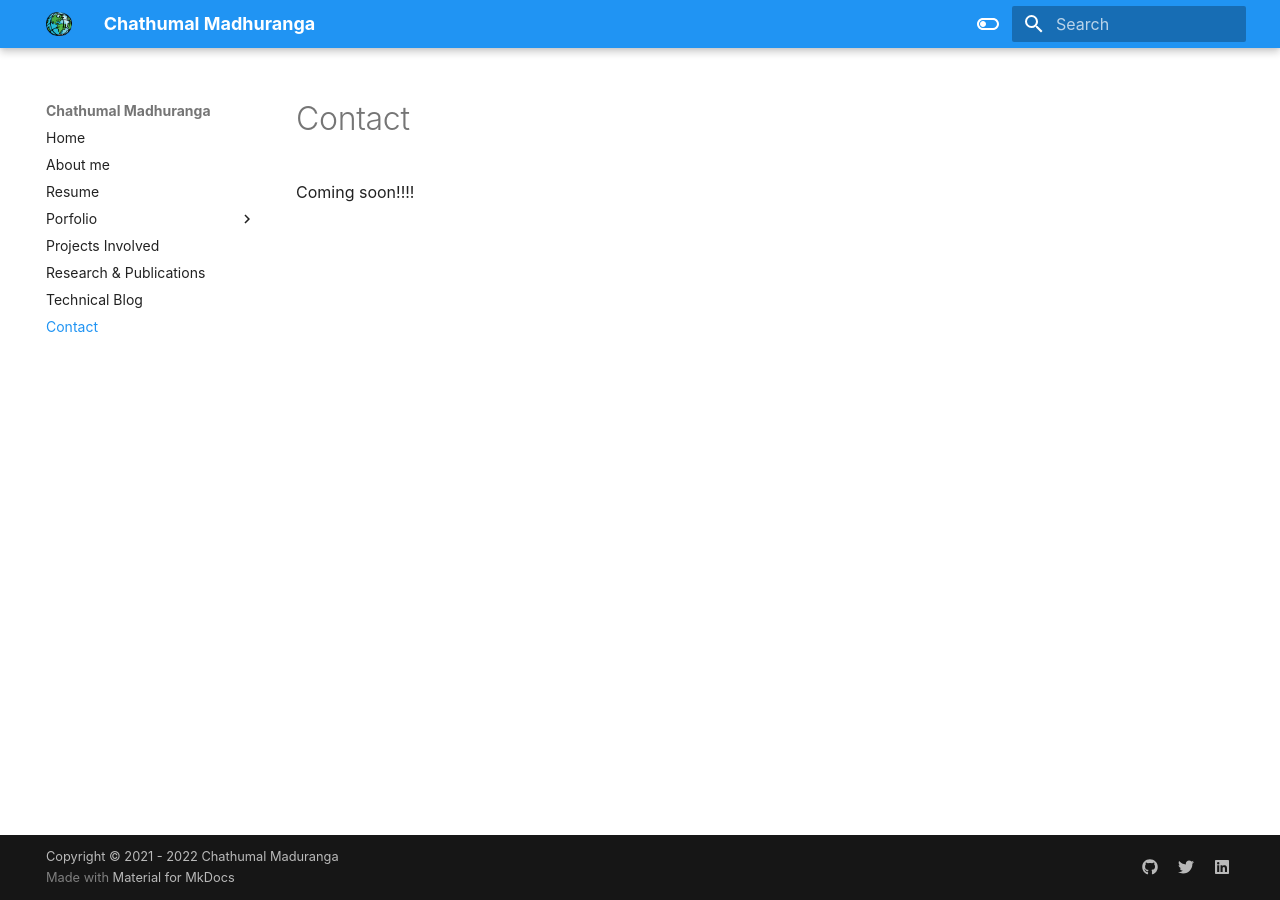
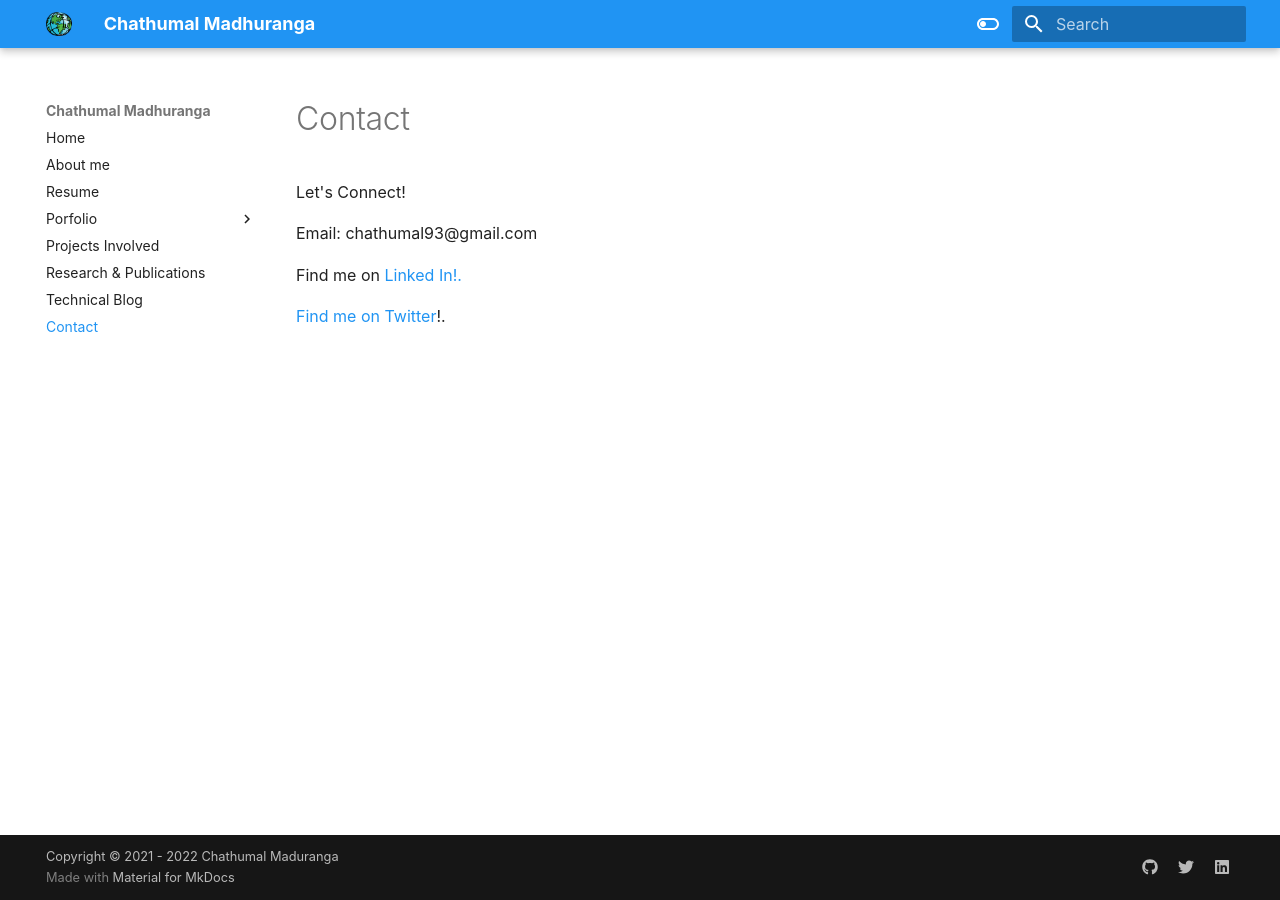
Before and after one commit to chathumal93/chathumal93.github.io, an MkDocs documentation site: the page built from docs/contact.md, in a window 1280 px wide. Built offline with MkDocs 1.6.1 and Material for MkDocs 9.7.7, drawn with Linux system fonts in a browser that asks for light colours; some web fonts are replaced.

Commit message:
adding contact

```diff
--- a/docs/contact.md
+++ b/docs/contact.md
@@ -1 +1,7 @@
-Coming soon!!!!
+Let's Connect!
+
+Email: chathumal93@gmail.com
+
+<p>Find me on <a href="https://www.linkedin.com/in/chathumal-madhuranga-440a4779/" target="_blank">Linked In<a>!.
+
+<p>Find me on <a href="https://twitter.com/chathumal93" target="_blank">Twitter</a>!.
```
